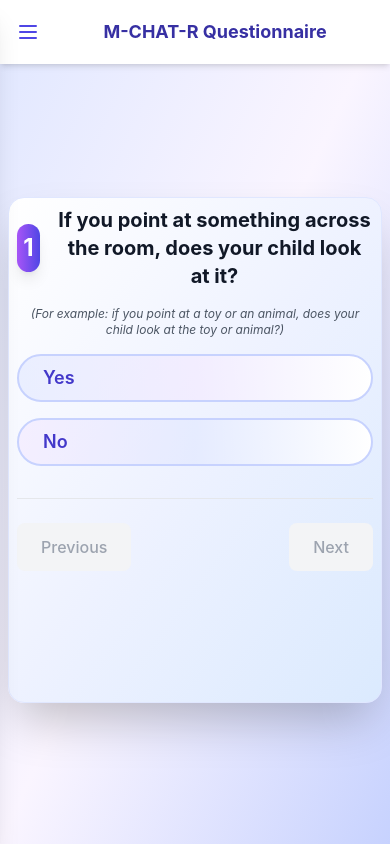
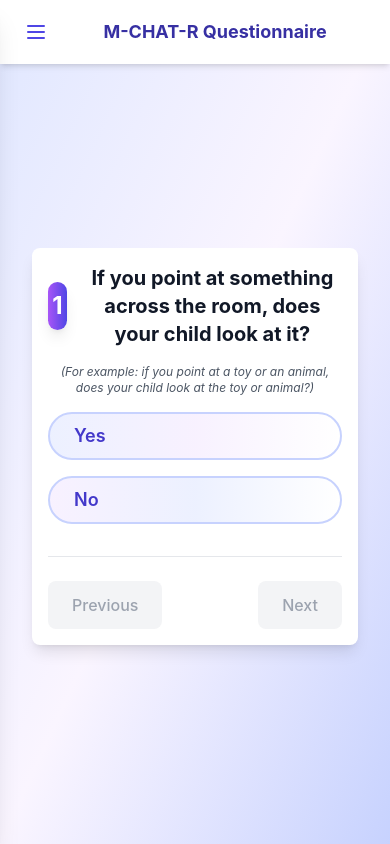
Before and after one commit to Anupam4058/M-Chat-R, a React (Create React App) app: page /home in a window 390 px wide. Built offline with nearby package versions, Linux system fonts and the light colour scheme.

Commit message:
fix: update padding consistency in mobile view for Layout and Question components

```diff
--- a/src/component/Layout.tsx
+++ b/src/component/Layout.tsx
@@ -138,7 +138,7 @@ const Layout: React.FC<LayoutProps> = ({
         <div className="flex-1 flex flex-col min-h-screen bg-transparent">
           {/* Header with Hamburger Menu (only for Mobile) */}
           <header className="bg-white shadow-md sticky top-0 z-30 md:static md:shadow-none">
-            <div className="px-2 py-3 sm:px-4 sm:py-4 flex items-center justify-between md:justify-center max-w-4xl mx-auto">
+            <div className="px-4 py-3 sm:px-4 sm:py-4 flex items-center justify-between md:justify-center max-w-4xl mx-auto">
               <button
                 id="hamburger"
                 onClick={() => setIsSidebarOpen(true)}
@@ -156,7 +156,7 @@ const Layout: React.FC<LayoutProps> = ({
           </header>
 
           {/* Main Content Container */}
-          <main className="flex-1 flex flex-col items-center justify-center px-1 sm:px-4 pb-8 pt-4 sm:pt-8">
+          <main className="flex-1 flex flex-col items-center justify-center px-4 sm:px-4 pb-8 pt-4 sm:pt-8">
             <div className="w-full max-w-lg sm:max-w-3xl flex-1 flex items-center justify-center min-h-[400px]">
               {children}
             </div>
--- a/src/component/Question.tsx
+++ b/src/component/Question.tsx
@@ -306,8 +306,8 @@ const Question: React.FC<PropType> = ({
   };
 
   return (
-    <div className="w-full flex justify-center items-start min-h-[300px] mt-2">
-      <div className="bg-gradient-to-br from-white via-indigo-50 to-blue-100 rounded-2xl shadow-2xl border border-indigo-100 p-2 sm:p-4 md:p-6 w-full min-h-[60vh] mx-1 transition-all duration-300">
+    <div className="w-full max-w-3xl mx-4 sm:mx-auto">
+      <div className="bg-white rounded-lg shadow-lg p-4 sm:p-6">
         {/* Question Header */}
         <div className="mb-4 flex items-center gap-4">
           <span className="w-12 h-12 flex items-center justify-center rounded-full bg-gradient-to-r from-purple-500 to-indigo-600 text-white text-2xl font-bold shadow-lg">
```
